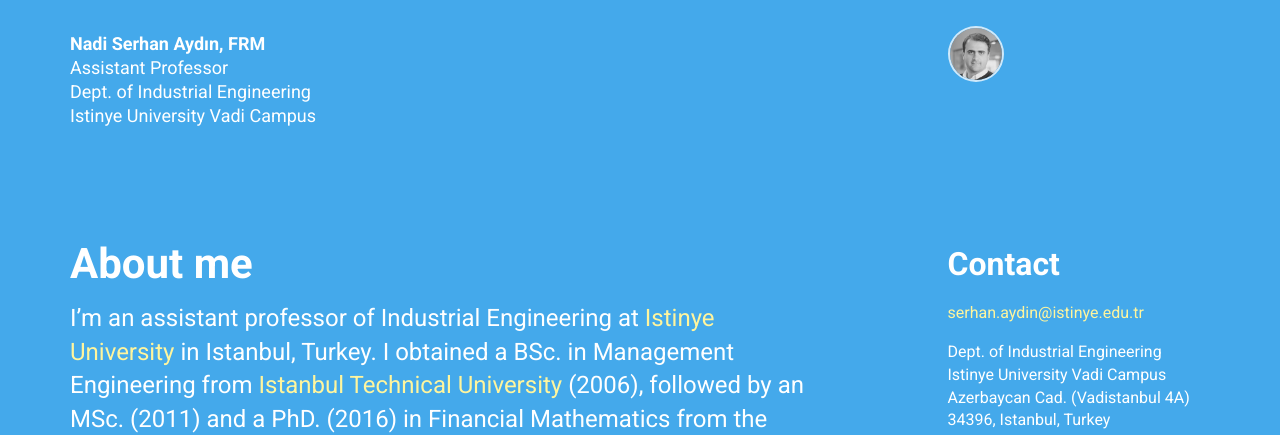
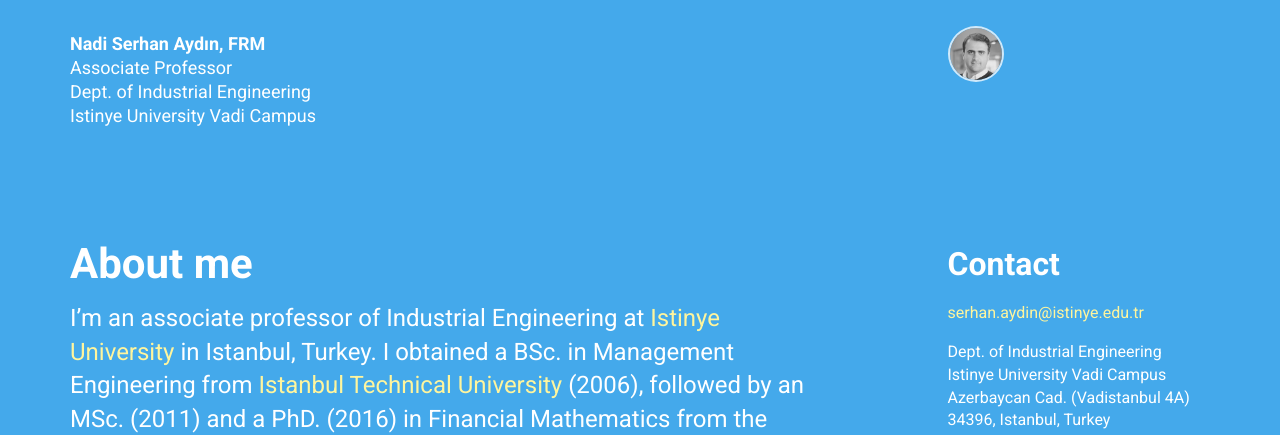
Before and after one commit to nsydn/nsydn.github.io, a Jekyll site: the page built from index.html, in a window 1280 px wide and 900 px high. Shown: the top 435 px of the window. Built offline with Jekyll 4.4.1, drawn with Linux system fonts in a browser that asks for light colours; nearby versions of some CDN libraries.

Commit message:
Update personal.yml

```diff
--- a/_data/personal.yml
+++ b/_data/personal.yml
@@ -1,6 +1,6 @@
 name: Nadi Serhan Aydın, FRM
 
-label: Assistant Professor
+label: Associate Professor
 
 picture: /img/profile-picture5.jpg
 
@@ -37,6 +37,6 @@
 intro:
   title: About me
   body: >
-    I'm an assistant professor of Industrial Engineering at [Istinye University](https://www.istinye.edu.tr/) in Istanbul, Turkey. I obtained a BSc. in Management Engineering from [Istanbul Technical University](http://www.itu.edu.tr/) (2006), followed by an MSc. (2011) and a PhD. (2016) in Financial Mathematics from the Institute of Applied Mathematics at [Middle East Technical University](https://www.metu.edu.tr/) in Ankara, Turkey. I carried out my doctoral thesis studies at the [Financial Signal Processing (FSP) Lab](http://www.fsplab.com/) at [Imperial College London](https://www.imperial.ac.uk/). During my graduate studies, I was also granted research fellowships at Heidelberg and Ulm Universities. Prior to joining Istinye University, I was part-time faculty at the Department of Industrial Engineering at TED University in Ankara, Turkey. As a designated Financial Risk Manager (FRM), I offer training courses to the finance & risk management professionals. I'm also also serving on the editorial boards of a number of international journals and review networks, like zbMATH. My research interest lies in computational finance, stochastic modelling, mathematical optimization, dynamic programming, signal processing and machine learning.
+    I'm an associate professor of Industrial Engineering at [Istinye University](https://www.istinye.edu.tr/) in Istanbul, Turkey. I obtained a BSc. in Management Engineering from [Istanbul Technical University](http://www.itu.edu.tr/) (2006), followed by an MSc. (2011) and a PhD. (2016) in Financial Mathematics from the Institute of Applied Mathematics at [Middle East Technical University](https://www.metu.edu.tr/) in Ankara, Turkey. I carried out my doctoral thesis studies at the [Financial Signal Processing (FSP) Lab](http://www.fsplab.com/) at [Imperial College London](https://www.imperial.ac.uk/). During my graduate studies, I was also granted research fellowships at Heidelberg and Ulm Universities. Prior to joining Istinye University, I was part-time faculty at the Department of Industrial Engineering at TED University in Ankara, Turkey. As a designated Financial Risk Manager (FRM), I offer training courses to the finance & risk management professionals. I'm also also serving on the editorial boards of a number of international journals and review networks, like zbMATH. My research interest lies in computational finance, stochastic modelling, mathematical optimization, dynamic programming, signal processing and machine learning.
 # My research interest lies in computational finance, stochastic risk modelling, financial optimization, predictive data analytics, pattern
 # recognition, statistical/machine learning, and financial signal processing.
```
